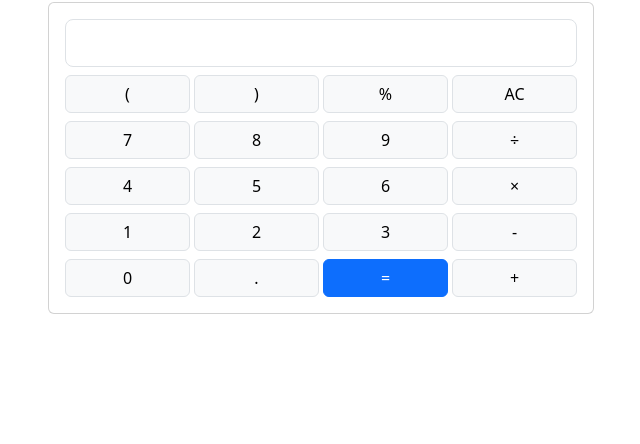
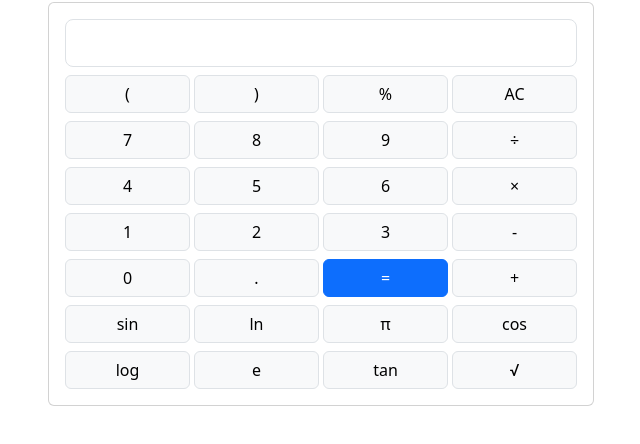
Before and after one commit to Rowlandoka/scientific-calculator, a plain HTML site: page src/index.html in a window 1280 px wide. Shown: the part 70-514 px from the top of the page, without its empty margins (319-959 px from the left). Drawn offline with nearby package versions, Linux system fonts and the light colour scheme.

Commit message:
implemented a few scientific functions

```diff
--- a/src/index.html
+++ b/src/index.html
@@ -144,6 +144,53 @@
 								</div>
 							</div>
 							<!-- End of Fifth Row -->
+
+							<div class="row gx-1">
+								<div class="col-3">
+									<button type="button" class="btn btn-light w-100 mt-2 border">
+										sin
+									</button>
+								</div>
+								<div class="col-3">
+									<button type="button" class="btn btn-light w-100 mt-2 border">
+										ln
+									</button>
+								</div>
+								<div class="col-3">
+									<button type="button" class="btn btn-light w-100 mt-2 border">
+										π
+									</button>
+								</div>
+								<div class="col-3">
+									<button type="button" class="btn btn-light w-100 mt-2 border">
+										cos
+									</button>
+								</div>
+							</div>
+							<!-- End of functional row -->
+
+							<div class="row gx-1">
+								<div class="col-3">
+									<button type="button" class="btn btn-light w-100 mt-2 border">
+										log
+									</button>
+								</div>
+								<div class="col-3">
+									<button type="button" class="btn btn-light w-100 mt-2 border">
+										e
+									</button>
+								</div>
+								<div class="col-3">
+									<button type="button" class="btn btn-light w-100 mt-2 border">
+										tan
+									</button>
+								</div>
+								<div class="col-3">
+									<button type="button" class="btn btn-light w-100 mt-2 border">
+										√
+									</button>
+								</div>
+							</div>
 						</div>
 					</div>
 				</div>
--- a/src/script.js
+++ b/src/script.js
@@ -9,7 +9,15 @@ document.addEventListener('DOMContentLoaded', function () {
 		const convertedValue = currentValue
 			.replace('×', '*')
 			.replace('÷', '/')
-			.replace('%', '*0.01');
+			.replace('%', '*0.01')
+			.replace('sin', 'Math.sin')
+			.replace('cos', 'Math.cos')
+			.replace('ln', 'Math.log')
+			.replace('π', 'Math.PI')
+			.replace('log', 'Math.log10')
+			.replace('e', 'Math.E')
+			.replace('tan', 'Math.tan')
+			.replace('√', 'Math.sqrt');
 		const result = eval(convertedValue);
 		currentValue = result.toString();
 		display.value = currentValue;
@@ -20,6 +28,7 @@ document.addEventListener('DOMContentLoaded', function () {
 		button.addEventListener('click', function () {
 			const value = button.innerText;
 
+			try {
 				if (value == 'AC') {
 					currentValue = '';
 					display.value = currentValue;
@@ -29,6 +38,11 @@ document.addEventListener('DOMContentLoaded', function () {
 					currentValue += value;
 					display.value = currentValue;
 				}
+			} catch (error) {
+				console.error(error);
+				currentValue = 'ERROR';
+				display.value = currentValue;
+			}
 		});
 	}
 });
```
Lines whose indentation alone changed are shown as unchanged.
